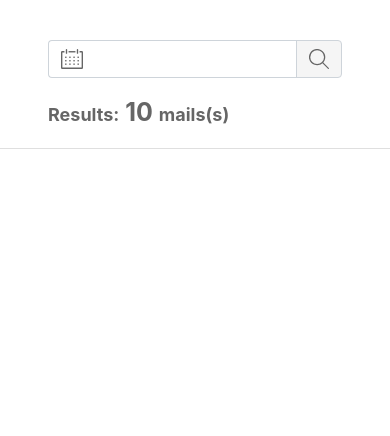
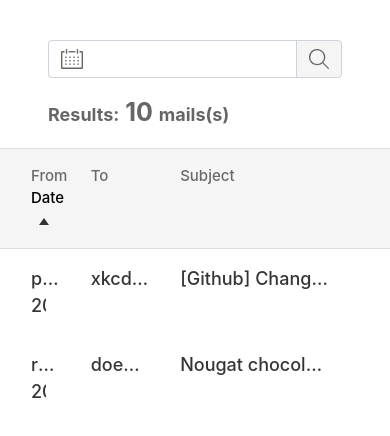
Before and after one commit to Humzabj/email-client-example, a React (Create React App) app: page / in a window 390 px wide. Shown: the top 436 px of the page. Built offline with nearby package versions, Linux system fonts and the light colour scheme.

Commit message:
Mail item component works. Need to make it responsive and add icons

```diff
--- a/src/components/MailList/MailList.css
+++ b/src/components/MailList/MailList.css
@@ -32,3 +32,13 @@
     color: #000;
     cursor: pointer;
 }
+
+/* Mail Item classes */
+.mail-item-text {
+    color: #353535;
+    white-space: nowrap;
+    overflow: hidden;
+    text-overflow: ellipsis;
+    font-size: 18px;
+    font-weight: 500;
+}
--- a/src/components/MailList/MailList.js
+++ b/src/components/MailList/MailList.js
@@ -1,31 +1,31 @@
-import React, {Component} from 'react';
+import React, {Component, Fragment} from 'react';
 import {Row, Col, Container} from 'react-bootstrap';
 import './MailList.css';
 import mailArchiverLogo from '../../assets/images/logo.png';
 import filterArrow from '../../assets/images/icon_arrow01.svg';
 
-function mailItem(props) {
+function MailItem(props) {
     return (
         <Container fluid>
             <Row className="p-3">
-                <Col xs={2} className="filter-text">{props.from}</Col>
-                <Col xs={2} className="filter-text">{
-                     () => {
-                        if(props.to.length > 1) {
-                            return(
-                                <h5>More than 1 recipient</h5>
-                            );
-                        }
-                    }
-                }</Col>
-                <Col xs={7} className="filter-text">{props.subject}</Col>
-                <Col xs={1} className="filter-text">{props.date}</Col>
+                <Col xs={2} className="mail-item-text">
+                    <span>{props.mail.sender}</span>
+                </Col>
+                <Col xs={3} className="mail-item-text">
+                    <span>{props.mail.recipient}</span>
+                </Col>
+                <Col xs={6} className="mail-item-text">
+                    <span>{props.mail.subject}</span>
+                </Col>
+                <Col xs={1} className="mail-item-text">
+                    <span>{props.mail.date}</span>
+                </Col>
             </Row>
         </Container>
     );
 }
 
-class filterBar extends Component {
+class FilterBar extends Component {
     constructor(props) {
         super(props);
         this.state = {
@@ -52,8 +52,8 @@ class filterBar extends Component {
             <Container fluid className="filter-box">
                 <Row className="p-3">
                     <Col xs={2} className="filter-text">From</Col>
-                    <Col xs={2} className="filter-text">To</Col>
-                    <Col xs={7} className="filter-text">Subject</Col>
+                    <Col xs={3} className="filter-text">To</Col>
+                    <Col xs={6} className="filter-text">Subject</Col>
                     <Col xs={1} className="filter-text filter-cursor" onClick={() => this.orderByDate()}>Date
                         <img
                             id="dateFilterIcon"
@@ -74,21 +74,57 @@ class MailList extends Component {
         super(props);
         this.state = {
             isEmpty: false,
-            dateOrderAscending: true
+            dateOrderAscending: true,
+            mails: [
+                {
+                    recipient: [
+                        'xkcdf@hotmail.com',
+                        'frosterman@hotmail.com',
+                        'jane@hotmail.com',
+                    ],
+                    sender: 'ppp.ppp@gmail.com',
+                    subject: '[Github] Change Request for POC',
+                    date: new Date().toJSON().slice(0,10).replace(/-/g,'/')
+                },
+                {
+                    recipient: [
+                        'doe@hotmail.com',
+                        'jon@hotmail.com',
+                        'someone@hotmail.com',
+                    ],
+                    sender: 'rando_advert@gmail.com',
+                    subject: 'Nougat chocolate special sale 50% off',
+                    date: new Date().toJSON().slice(0,10).replace(/-/g,'/')
+                }
+            ]
         }
     }
 
+    mailContent() {
+        let content =
+        <div className="icon-fix">
+            <img src={mailArchiverLogo} alt="Mail Archiver"/>
+        </div>
+        if (this.state.mails.length > 0) {
+            const mailItems = this.state.mails.map((mail, i) => {
+                // Have to make a deep copy. Shallow copy overrights iterations
+                let mailCopy = JSON.parse(JSON.stringify(mail));
+                mailCopy.recipient = mailCopy.recipient.join().replace(',', ', ');
+                console.log(mailCopy.recipient);
+                return (<MailItem mail={mailCopy} key={i}/>);
+            });
+            content =
+            <Fragment>
+                <FilterBar />
+                {mailItems}
+            </Fragment>
+        }
+        return content;
+    }
+
     render() {
-        const mailContent = (this.state.isEmpty ?
-            (
-                <div className="icon-fix">
-                    <img src={mailArchiverLogo} alt="Mail Archiver"/>
-                </div>
-            ) :
-            (
-                <filterBar />
-            )
-        );
+
+        const mailContent = this.mailContent();
         return (
             <Row id="MailList" className="mail-box-border">
               <Col className="p-0">
```
